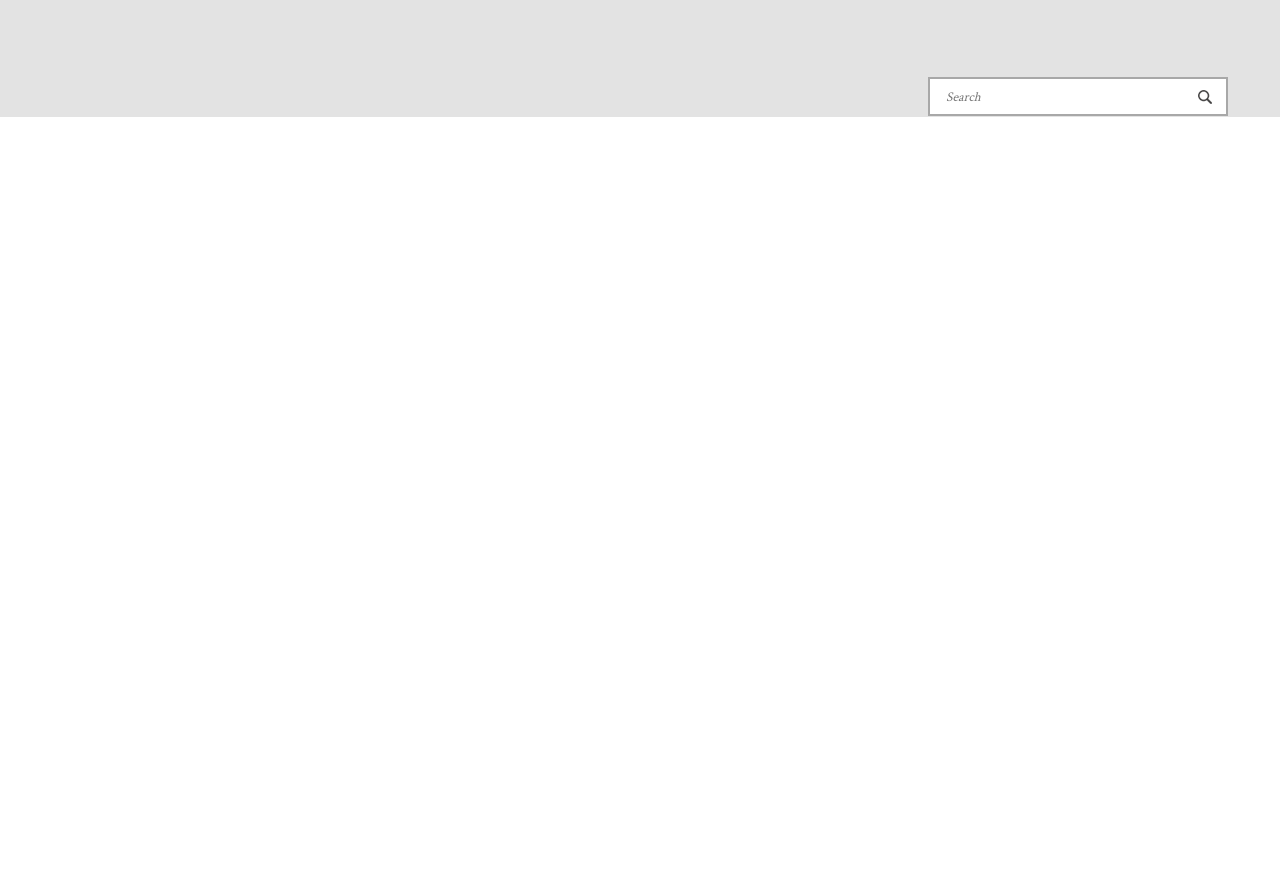
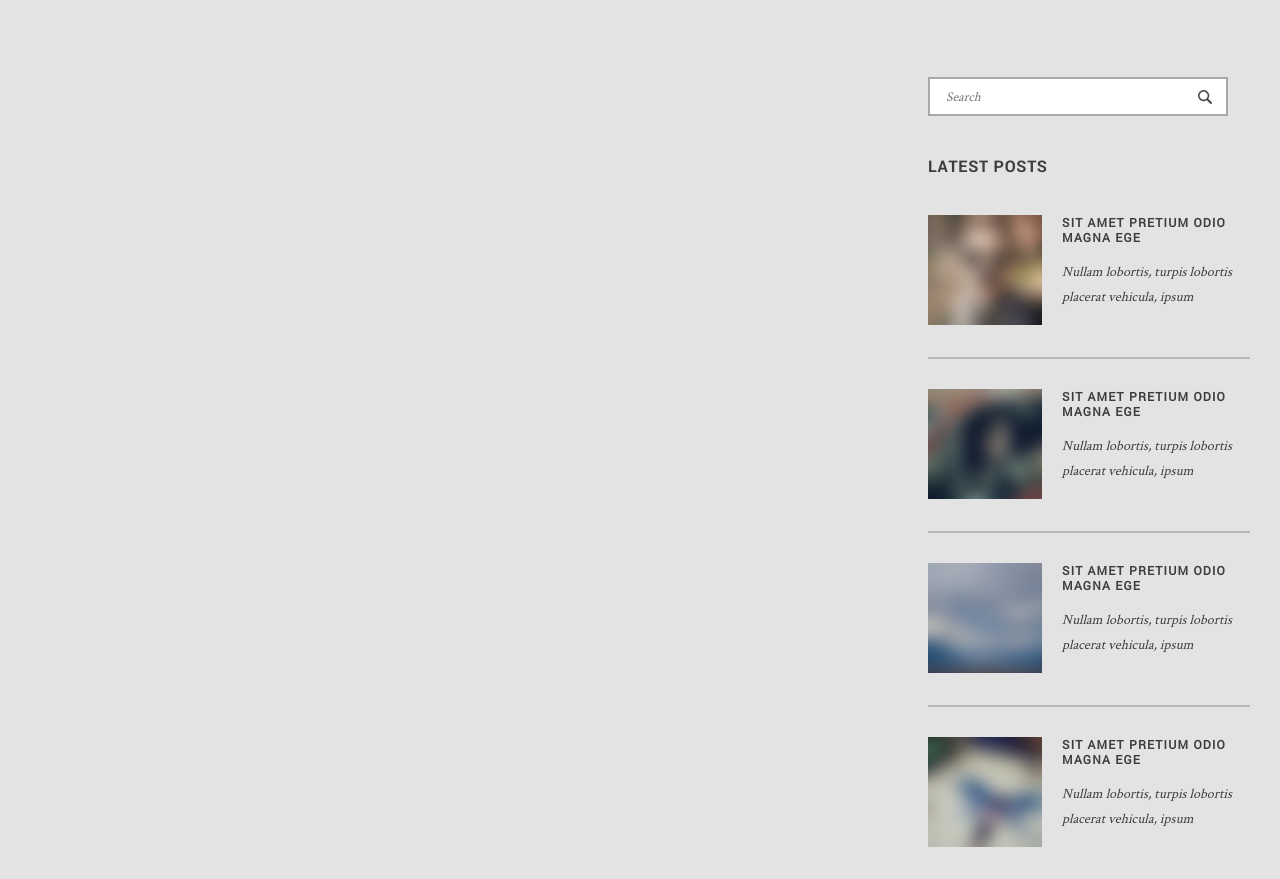
Before and after one commit to minytian/29_practica_atlantida_sidebar, a website: page app/index.html in a window 1280 px wide. Shown: the part 398-1277 px from the top of the page. Before the commit the page ends 800 px from the top, so only its background shows below. Drawn offline with nearby package versions, Linux system fonts and the light colour scheme; files that its build step writes are made by us from their sources; files whose address does not match are found by name.

Commit message:
Сделан блок last-posts в sidebare. Не оптимизировал под экраны. ПЕРЕИМЕНОВАТЬ КЛАССЫ В СООТВЕТСТВИИ С БЭМ

```diff
--- a/app/index.html
+++ b/app/index.html
@@ -90,11 +90,55 @@
 
 		<aside class="wrapper__aside">
 			<section class="sidebar">
+
+				<!-- Поиск -->
+
 				<form class="search-form">
 					<input type="text" placeholder="Search" class="search-form__block">
 					<img src="img/sidebar/sidebar__search/search.png" alt="search"
 					class="search-form__img">
 				</form>
+
+				<!-- Последние посты -->
+
+				<div class="last-posts">
+					<div class="box">
+						<div class="last-posts__title h2-title">Latest  POSTS</div>
+
+						<div class="last-posts__list">
+							<img src="img/sidebar/last-posts/image1.png" alt="" class="last-posts__img">
+							<div class="last-posts__subtitle">
+								<div class="h3-title">sit amet pretium odio magna ege</div>
+								<p class="last-posts__text">Nullam lobortis, turpis lobortis placerat vehicula, ipsum</p>
+							</div>
+						</div>
+						<div class="last-posts__line"></div>
+						<div class="last-posts__list">
+							<img src="img/sidebar/last-posts/image2.png" alt="" class="last-posts__img">
+							<div class="last-posts__subtitle">
+								<div class="h3-title">sit amet pretium odio magna ege</div>
+								<p class="last-posts__text">Nullam lobortis, turpis lobortis placerat vehicula, ipsum</p>
+							</div>
+						</div>
+						<div class="last-posts__line"></div>
+						<div class="last-posts__list">
+							<img src="img/sidebar/last-posts/image3.png" alt="" class="last-posts__img">
+							<div class="last-posts__subtitle">
+								<div class="h3-title">sit amet pretium odio magna ege</div>
+								<p class="last-posts__text">Nullam lobortis, turpis lobortis placerat vehicula, ipsum</p>
+							</div>
+						</div>
+						<div class="last-posts__line"></div>
+						<div class="last-posts__list">
+							<img src="img/sidebar/last-posts/image4.png" alt="" class="last-posts__img">
+							<div class="last-posts__subtitle">
+								<div class="h3-title">sit amet pretium odio magna ege</div>
+								<p class="last-posts__text">Nullam lobortis, turpis lobortis placerat vehicula, ipsum</p>
+							</div>
+						</div>
+					</div>
+				</div>
+
 			</section>
 		</aside>
 
--- a/app/sass/atlantida/_sidebar.sass
+++ b/app/sass/atlantida/_sidebar.sass
@@ -1,11 +1,14 @@
 .sidebar
 	width: 100%
 	display: flex
-	flex-direction: flex-start
+	flex-direction: column
+	justify-content: flex-start
+
 	.search-form
 		position: relative
 		height: 40px
 		width: 300px
+		margin-bottom: 40px
 		&__block
 			box-sizing: border-box
 			width: 300px
@@ -26,3 +29,29 @@
 			z-index: 5
 			&:hover
 				cursor: pointer
+
+	.last-posts
+		.box
+			height: 645px
+			.last-posts__title
+				margin-bottom: 40px
+				.h2-title
+			.last-posts__list
+				display: flex
+				flex-direction: row
+				height: 22%
+				.last-posts__img
+					display: inline-block
+					width: 115px
+					height: 110px
+				.last-posts__subtitle
+					margin-left: 20px
+					float: right
+					.h3-title
+					.last-posts__text
+						font-style: italic
+						line-height: 25px
+			.last-posts__line
+				border: 1px solid #b7b7b7
+				width: 100%
+				margin-bottom: 30px
--- a/app/sass/main.sass
+++ b/app/sass/main.sass
@@ -9,13 +9,14 @@ body
 	margin: 0
 	width: 1600px
 	max-width: 100%
-	font-size: 14px			//!!!!!!!!
+	font-size: 14px
 	min-width: 320px
 	position: relative
-	line-height: 1.65				//!!!!!!!!!!!!!
+	line-height: 25px
 	font-family: $default-font
 	overflow-x: hidden
 	color: $text
+	background-color: #e3e3e3
 
 
 .img-responsive
@@ -30,6 +31,24 @@ body
 
 b, strong
 	font-weight: bold
+
+.h2-title
+	font-family: $fotnh2
+	font-weight: bold
+	font-size: 16px
+	line-height: 18px
+	text-transform: uppercase
+	letter-spacing: 0.7px
+	color: $text
+
+.h3-title
+	font-family: $fonth3
+	font-weight: bold
+	font-size: 12px
+	line-height: 15px
+	text-transform: uppercase
+	letter-spacing: 0.1em
+	color: $text
 
 .wrapper
 	width: 100%
```
Also changed, not shown: app/img/sidebar/last-posts/image1.png (added), app/img/sidebar/last-posts/image2.png (added), app/img/sidebar/last-posts/image3.png (added), app/img/sidebar/last-posts/image4.png (added).
